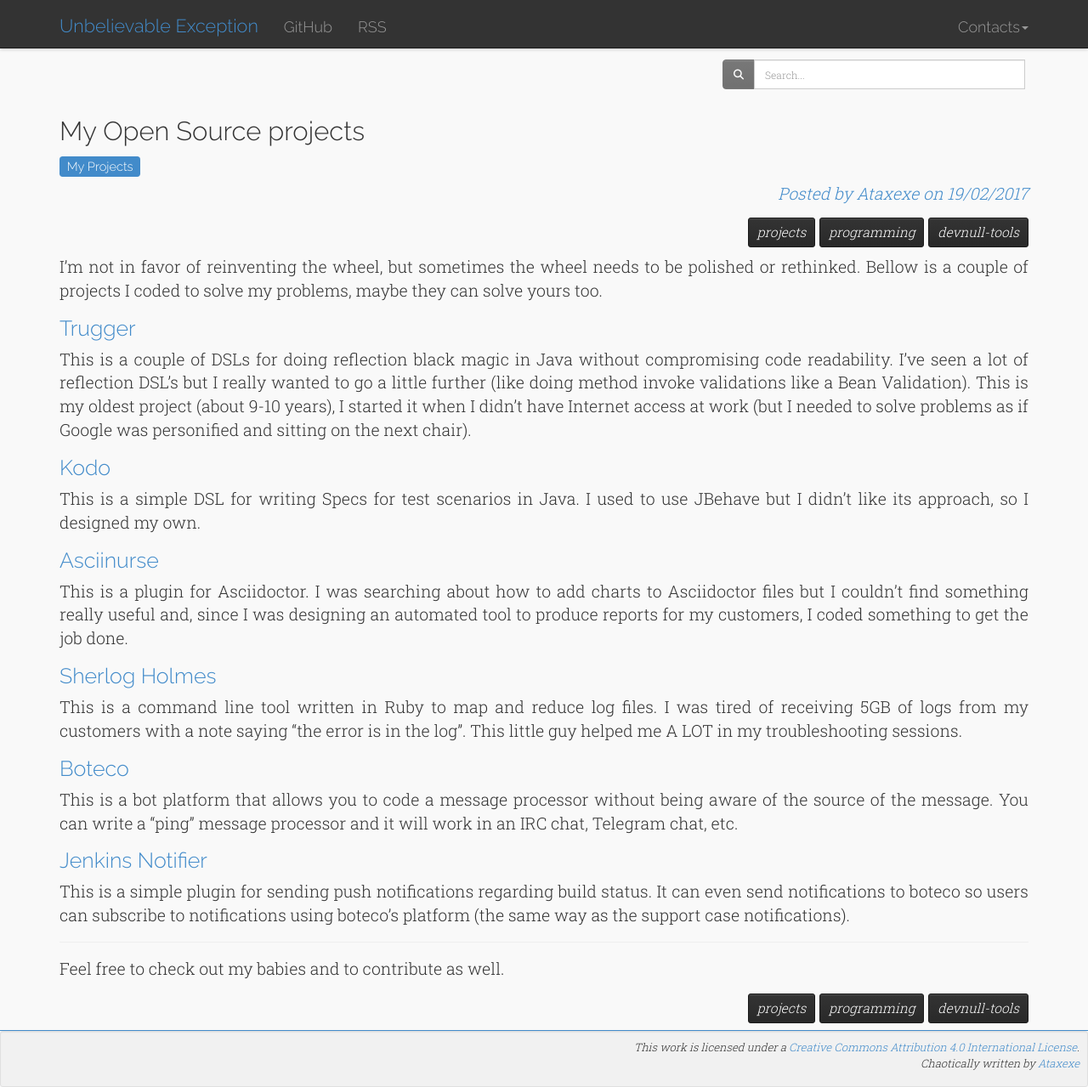
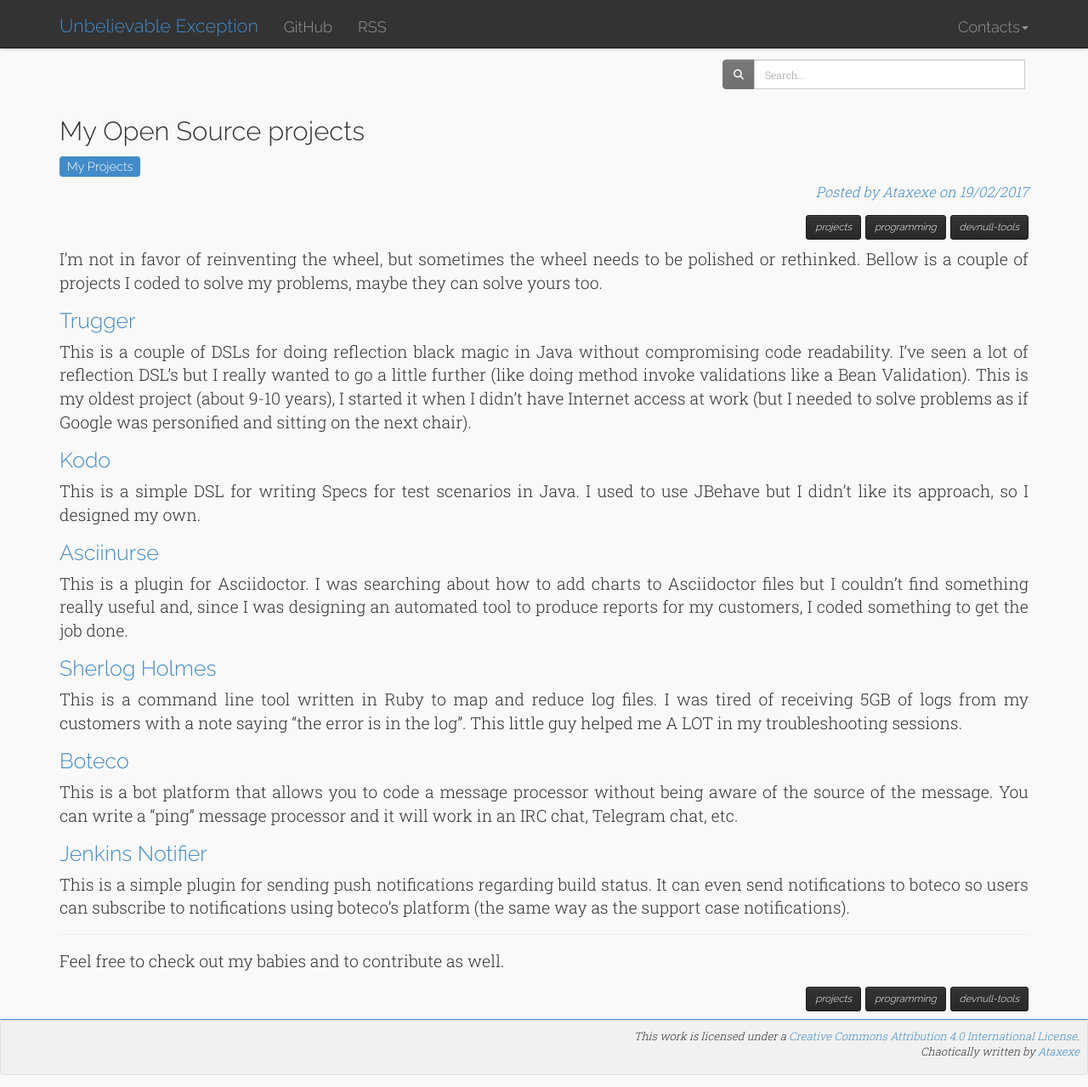
Before and after one commit to ataxexe/ataxexe.github.io, a Jekyll site: the page built from _posts/projects/2017-02-19-my-open-source-projects.md, in a window 1280 px wide and 1279 px high. Shown: the whole window at 85% size. Built offline with Jekyll 4.4.1, drawn with Linux system fonts in a browser that asks for light colours; nearby versions of some CDN libraries.

Commit message:
layout improvements

```diff
--- a/_layouts/post.html
+++ b/_layouts/post.html
@@ -4,7 +4,7 @@ layout: default
 <article id="post">
   <h1>{{ page.title }}</h1>
   <span class="category label label-primary">{{ site.post_categories[page.category]['name'] }}</span>
-  <p class="meta text-primary">Posted by {{ site.owner.nickname }} on {{ page.date | date: "%d/%m/%Y" }}</p>
+  <p class="meta text-primary small">Posted by {{ site.owner.nickname }} on {{ page.date | date: "%d/%m/%Y" }}</p>
   <div class="post-content">
     {% include tags.html %}
     {% for alert in page.alerts %}
--- a/_sass/theme/_style.scss
+++ b/_sass/theme/_style.scss
@@ -63,7 +63,8 @@ h1, h2, h3 {
 }
 
 .post-tag {
-  font-size: 0.8em;
+  font-family: $font-family-sans-serif;
+  font-size: 0.6em;
 }
 
 .category {
```
